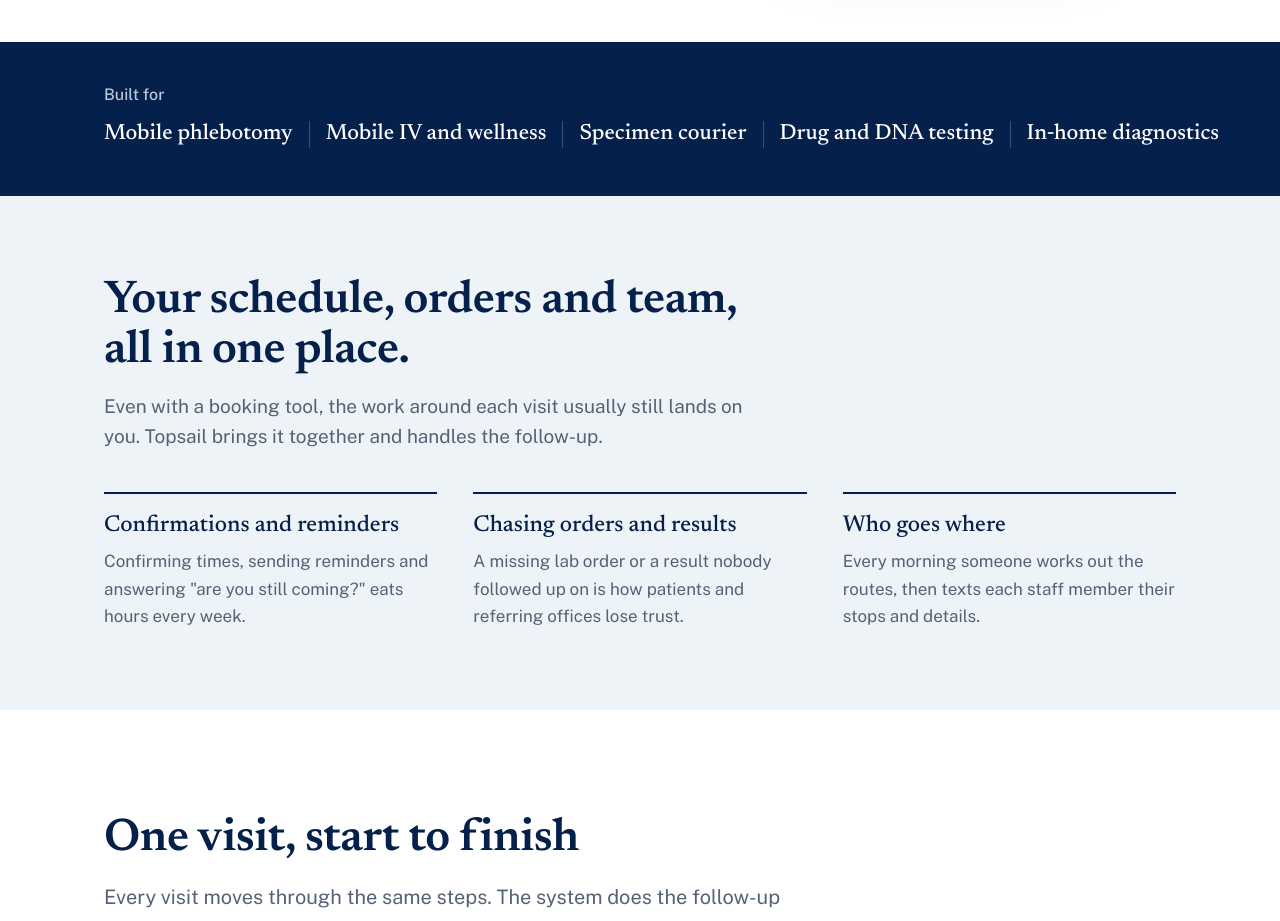
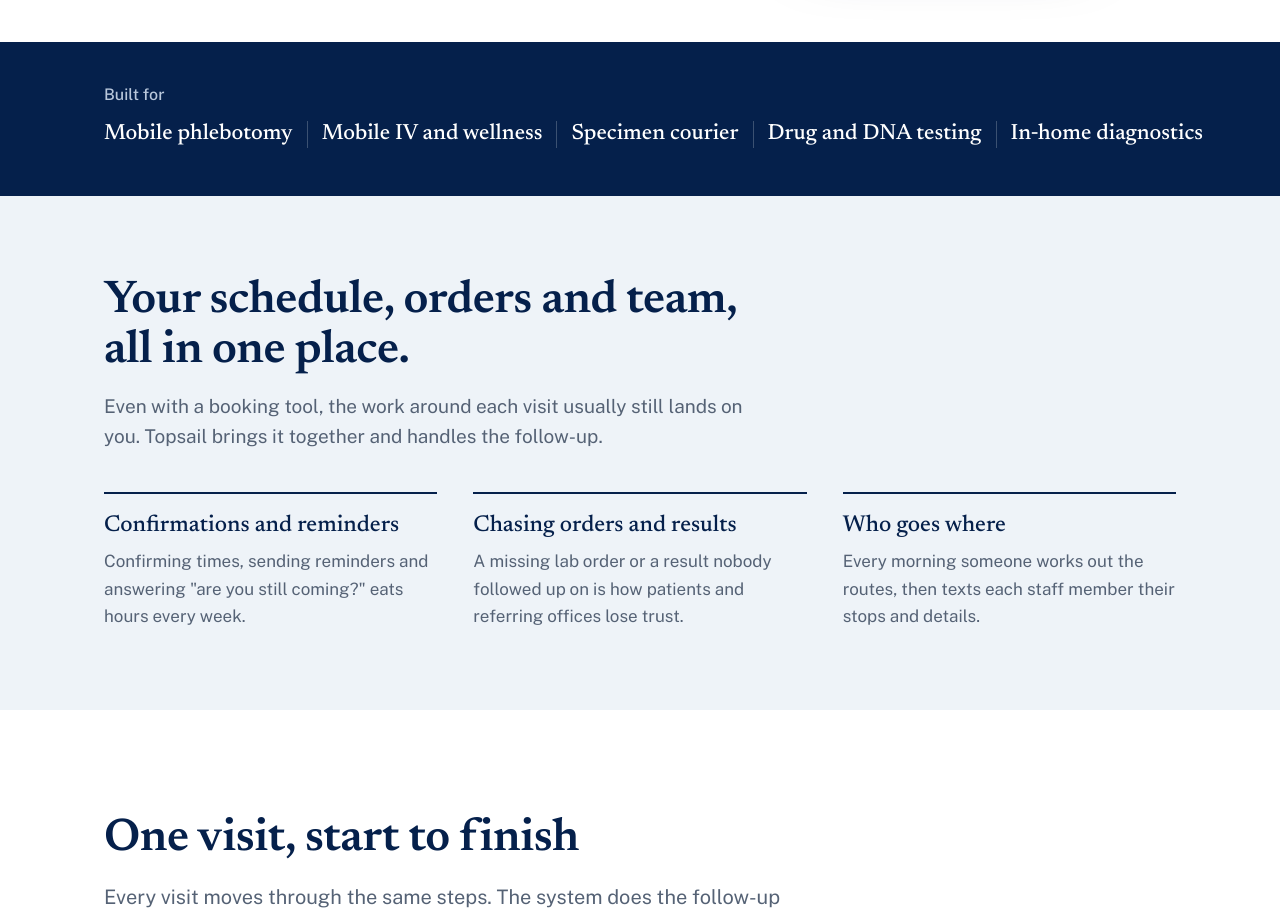
Before and after one commit to bmichaels-jpg/Topsail-site, a plain HTML site: page index.html in a window 1280 px wide. Shown: the part 800-1721 px from the top of the page. Drawn offline with nearby package versions, Linux system fonts and the light colour scheme.

Commit message:
Add files via upload

```diff
--- a/index.html
+++ b/index.html
@@ -98,7 +98,7 @@
   .for { background: var(--navy); padding: 44px 0 48px; }
   .for h2 { font-family: var(--sans); font-size: 16px; font-weight: 500; color: #B9C7DB; letter-spacing: 0; margin-bottom: 18px; }
   .for ul { list-style: none; margin: 0; padding: 0; display: grid; grid-template-columns: repeat(5, auto); justify-content: space-between; gap: 16px 0; }
-  .for li { font-family: var(--serif); font-size: 22px; line-height: 1.2; font-weight: 500; color: #fff; padding: 0 16px; border-left: 1px solid rgba(255,255,255,.22); white-space: nowrap; }
+  .for li { font-family: var(--serif); font-size: 22px; line-height: 1.2; font-weight: 500; color: #fff; padding: 0 14px; border-left: 1px solid rgba(255,255,255,.22); white-space: nowrap; }
   .for li:first-child { padding-left: 0; border-left: none; }
   .for li:last-child { padding-right: 0; }
   @media (max-width: 1140px) {
```
